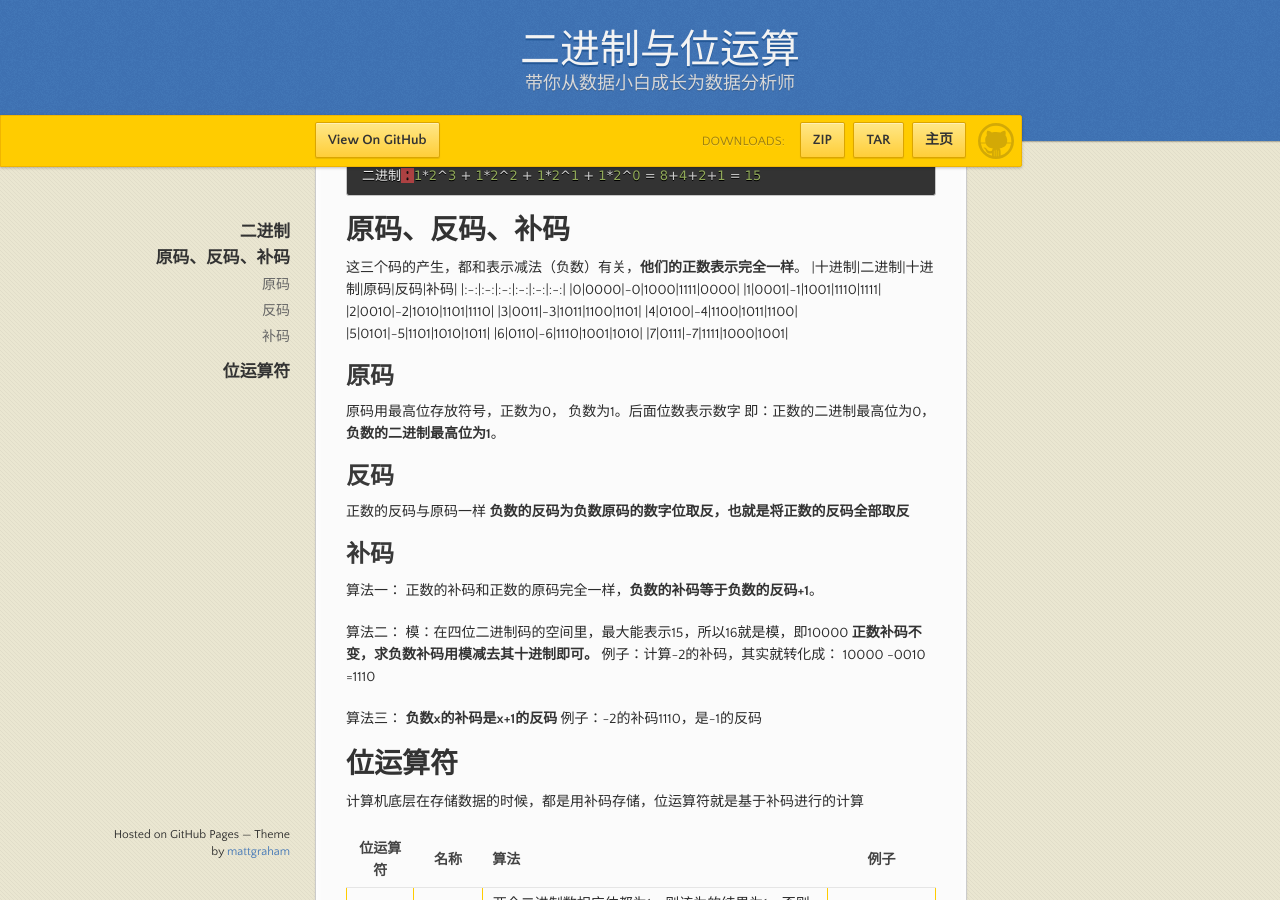
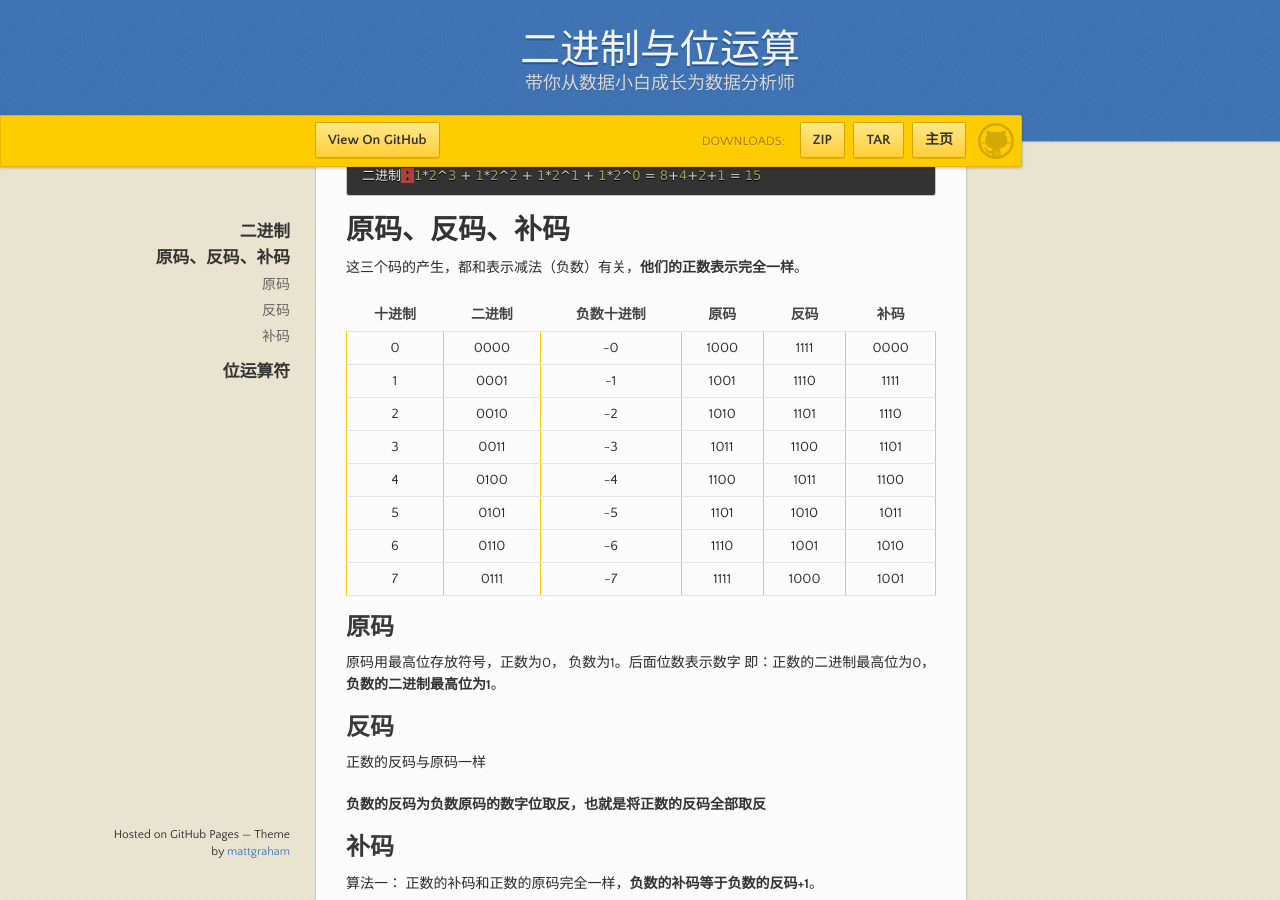
Before and after one commit to analy-liu/analy-liu.github.io, a Jekyll site: the page built from _posts/2022-09-03-General_Bit_Operation.md, in a window 1280 px wide and 900 px high, scrolled down 296 px. Built offline with Jekyll 4.4.1, drawn with Linux system fonts in a browser that asks for light colours.

Commit message:
修改格式

````diff
--- a/_posts/2022-09-03-General_Bit_Operation.md
+++ b/_posts/2022-09-03-General_Bit_Operation.md
@@ -5,6 +5,7 @@ layout: default
 [![返回](/assets/images/back.png)](../../../../)
 
 # 二进制
+
 例子：15
 ```python
 15
@@ -12,9 +13,12 @@ layout: default
 1111
 二进制：1*2^3 + 1*2^2 + 1*2^1 + 1*2^0 = 8+4+2+1 = 15
 ```
+
 # 原码、反码、补码
+
 这三个码的产生，都和表示减法（负数）有关，**他们的正数表示完全一样**。
-|十进制|二进制|十进制|原码|反码|补码|
+
+|十进制|二进制|负数十进制|原码|反码|补码|
 |:-:|:-:|:-:|:-:|:-:|:-:|
 |0|0000|-0|1000|1111|0000|
 |1|0001|-1|1001|1110|1111|
@@ -24,13 +28,20 @@ layout: default
 |5|0101|-5|1101|1010|1011|
 |6|0110|-6|1110|1001|1010|
 |7|0111|-7|1111|1000|1001|
+
 ## 原码
+
 原码用最高位存放符号，正数为0， 负数为1。后面位数表示数字
 即：正数的二进制最高位为0，**负数的二进制最高位为1**。
+
 ## 反码
+
 正数的反码与原码一样
+
 **负数的反码为负数原码的数字位取反，也就是将正数的反码全部取反**
+
 ## 补码
+
 算法一：
 正数的补码和正数的原码完全一样，**负数的补码等于负数的反码+1**。
 
@@ -42,7 +53,9 @@ layout: default
 算法三：
 **负数x的补码是x+1的反码**
 例子：-2的补码1110，是-1的反码
+
 # 位运算符
+
 计算机底层在存储数据的时候，都是用补码存储，位运算符就是基于补码进行的计算
 
 |位运算符|名称|算法|例子|
````
